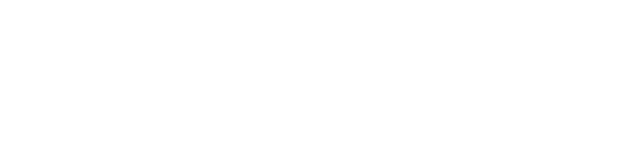
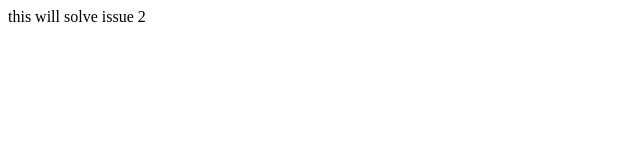
Before and after one commit to vaibhavverma85/Demo-Repository, a plain HTML site: page index.html in a window 1280 px wide. Shown: the whole page, without its empty margins (0-640 px from the left). Drawn offline with Linux system fonts and the light colour scheme.

Commit message:
gid garbage

```diff
--- a/index.html
+++ b/index.html
@@ -6,6 +6,6 @@
     <title>This is my issue 4 - c7</title>
 </head>
 <body>
-
+    this will solve issue 2
 </body>
 </html>
```
